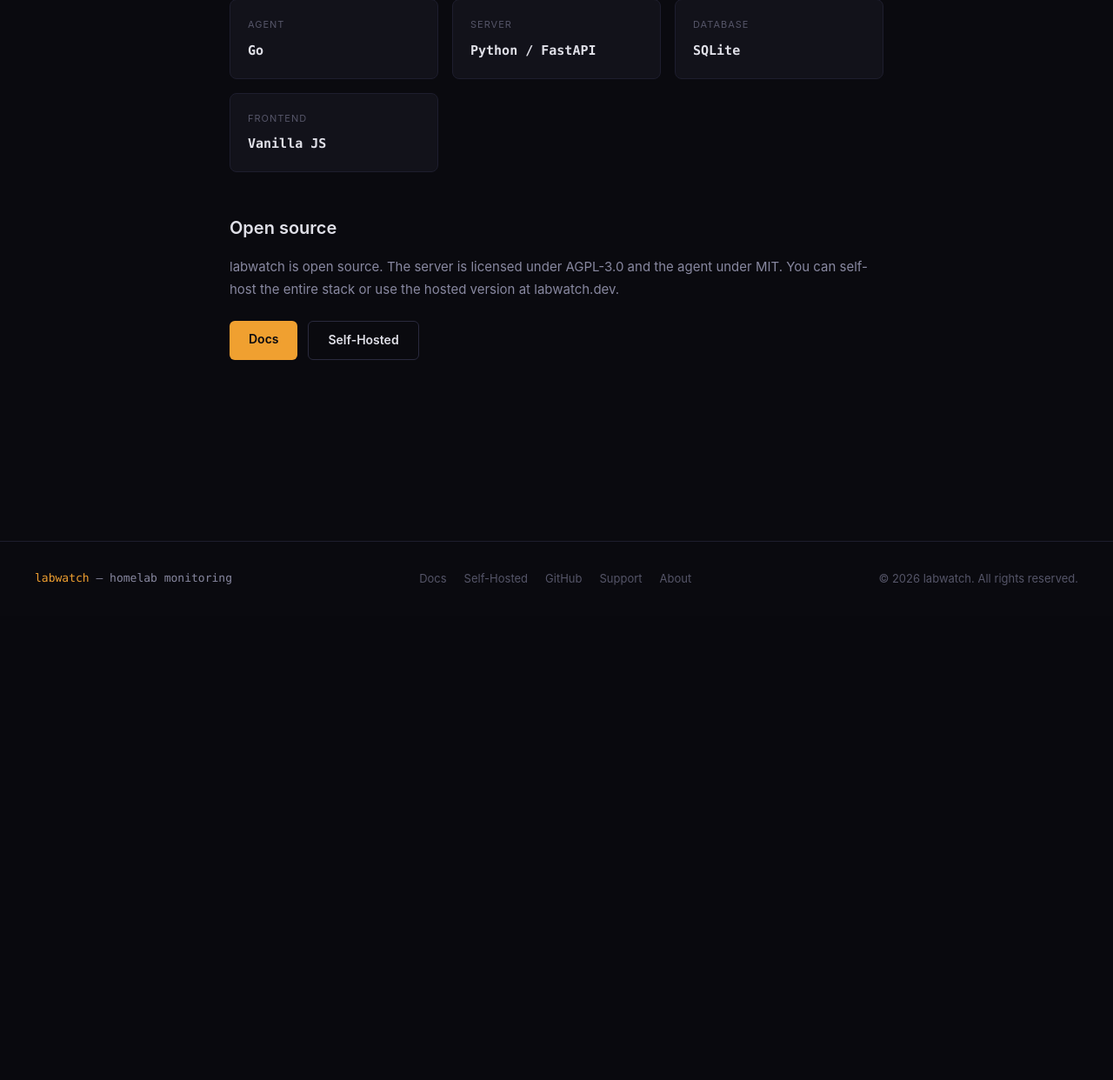
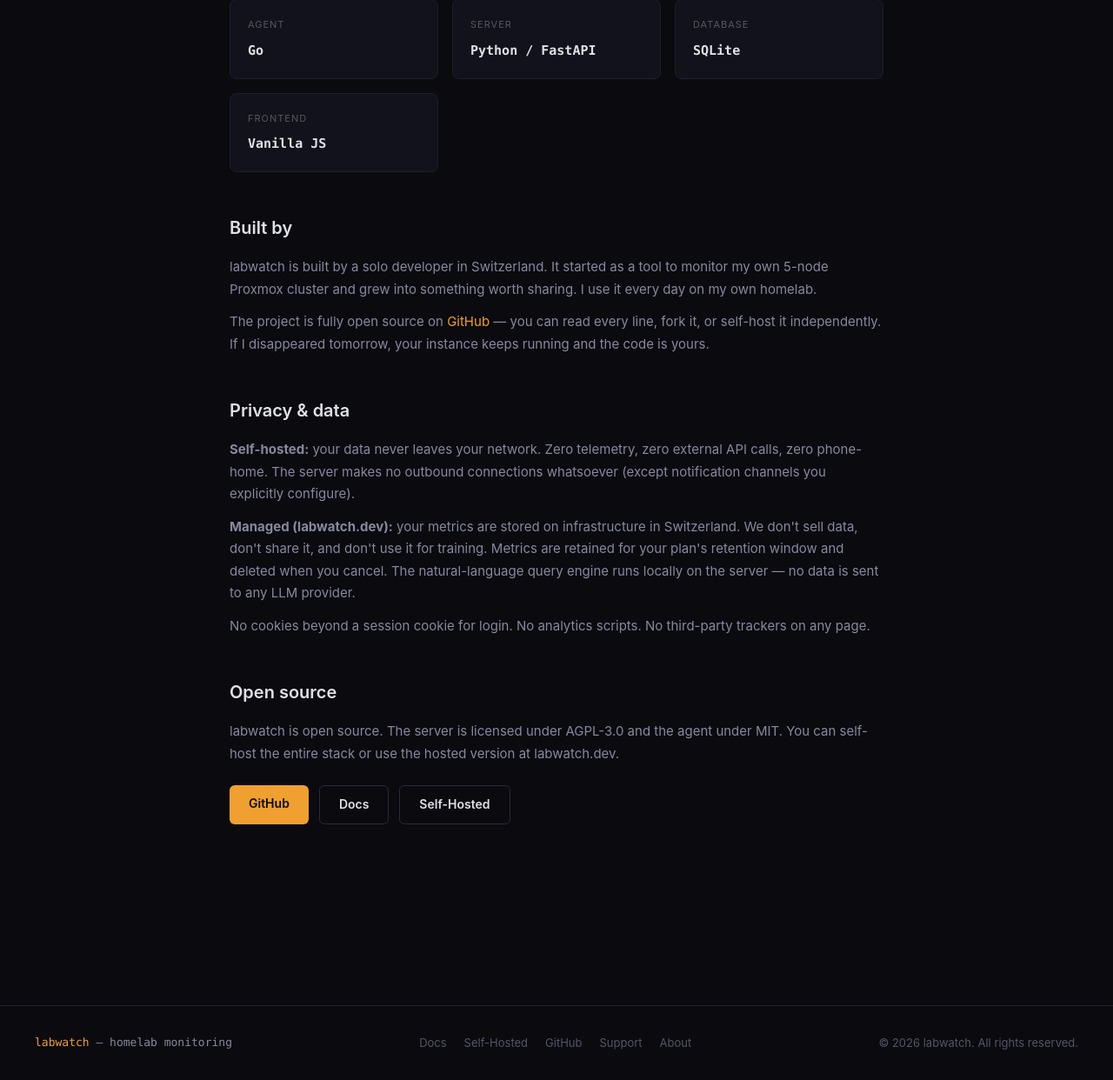
Before and after one commit to labwatch-dev/labwatch, a FastAPI app: page /about in a window 1280 px wide. Shown: the part 866-2108 px from the top of the page at 87% size. Before the commit the page ends 1539 px from the top, so only its background shows below. Run offline with FastAPI, Linux system fonts and the light colour scheme.

Commit message:
add "built by" + privacy sections to about page, AGPL FAQ to self-hosted
HN pre-launch review: about page was missing who's behind it and
privacy commitment. Self-hosted page needed plain-English AGPL FAQ.

```diff
--- a/server/templates/about.html
+++ b/server/templates/about.html
@@ -157,10 +157,24 @@
     </div>
 
     <div class="about-section">
+        <h2>Built by</h2>
+        <p>labwatch is built by a solo developer in Switzerland. It started as a tool to monitor my own 5-node Proxmox cluster and grew into something worth sharing. I use it every day on my own homelab.</p>
+        <p>The project is fully open source on <a href="https://github.com/labwatch-dev/labwatch">GitHub</a> &mdash; you can read every line, fork it, or self-host it independently. If I disappeared tomorrow, your instance keeps running and the code is yours.</p>
+    </div>
+
+    <div class="about-section">
+        <h2>Privacy &amp; data</h2>
+        <p><strong>Self-hosted:</strong> your data never leaves your network. Zero telemetry, zero external API calls, zero phone-home. The server makes no outbound connections whatsoever (except notification channels you explicitly configure).</p>
+        <p><strong>Managed (labwatch.dev):</strong> your metrics are stored on infrastructure in Switzerland. We don't sell data, don't share it, and don't use it for training. Metrics are retained for your plan's retention window and deleted when you cancel. The natural-language query engine runs locally on the server &mdash; no data is sent to any LLM provider.</p>
+        <p>No cookies beyond a session cookie for login. No analytics scripts. No third-party trackers on any page.</p>
+    </div>
+
+    <div class="about-section">
         <h2>{{ t.about_oss_title if t and t.about_oss_title else 'Open source' }}</h2>
         <p>{{ t.about_oss_p1 if t and t.about_oss_p1 else 'labwatch is open source. The server is licensed under AGPL-3.0 and the agent under MIT. You can self-host the entire stack or use the hosted version at labwatch.dev.' }}</p>
         <div class="about-cta">
-            <a href="/docs" class="btn-primary">{{ t.nav_docs if t else 'Docs' }}</a>
+            <a href="https://github.com/labwatch-dev/labwatch" class="btn-primary">GitHub</a>
+            <a href="/docs" class="btn-outline">{{ t.nav_docs if t else 'Docs' }}</a>
             <a href="/self-hosted" class="btn-outline">{{ t.footer_self_hosted if t else 'Self-Hosted' }}</a>
         </div>
     </div>
```
Also changed, not shown: server/templates/self_hosted.html (+19 -0 lines).
